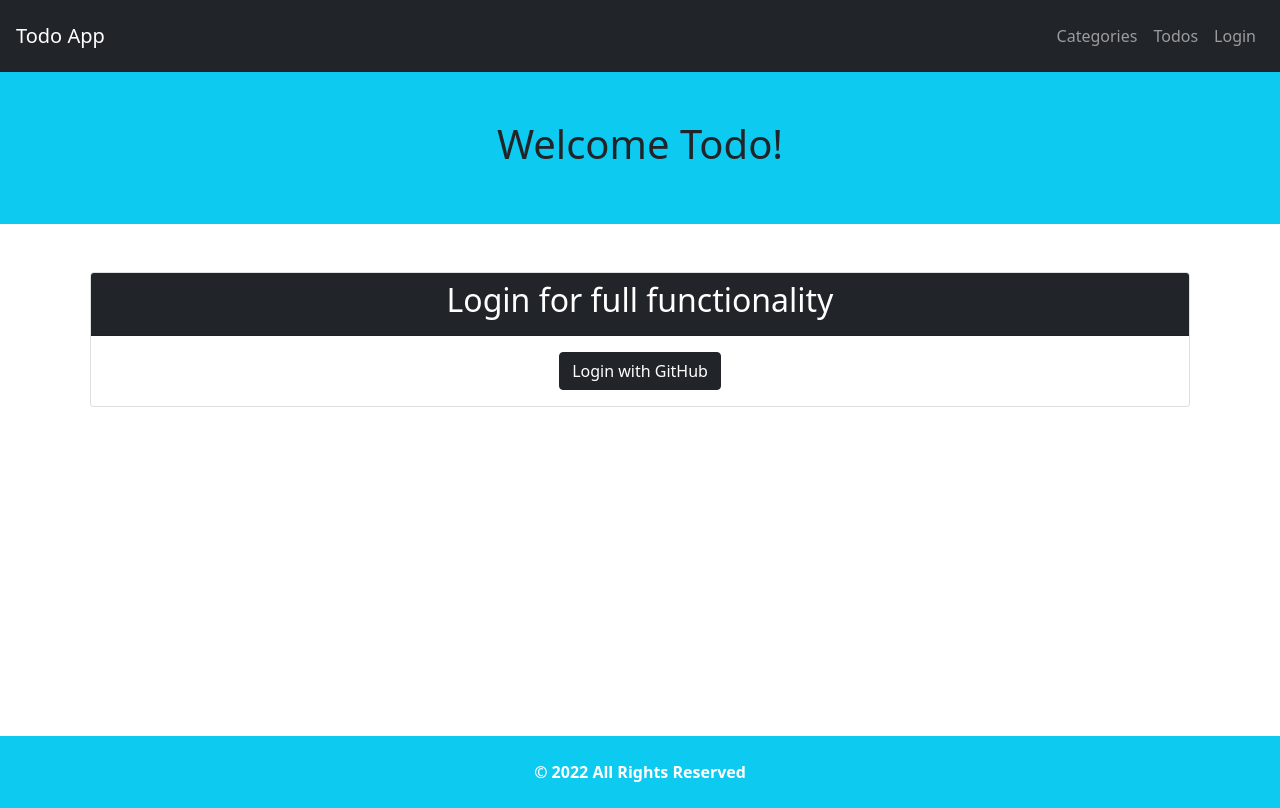
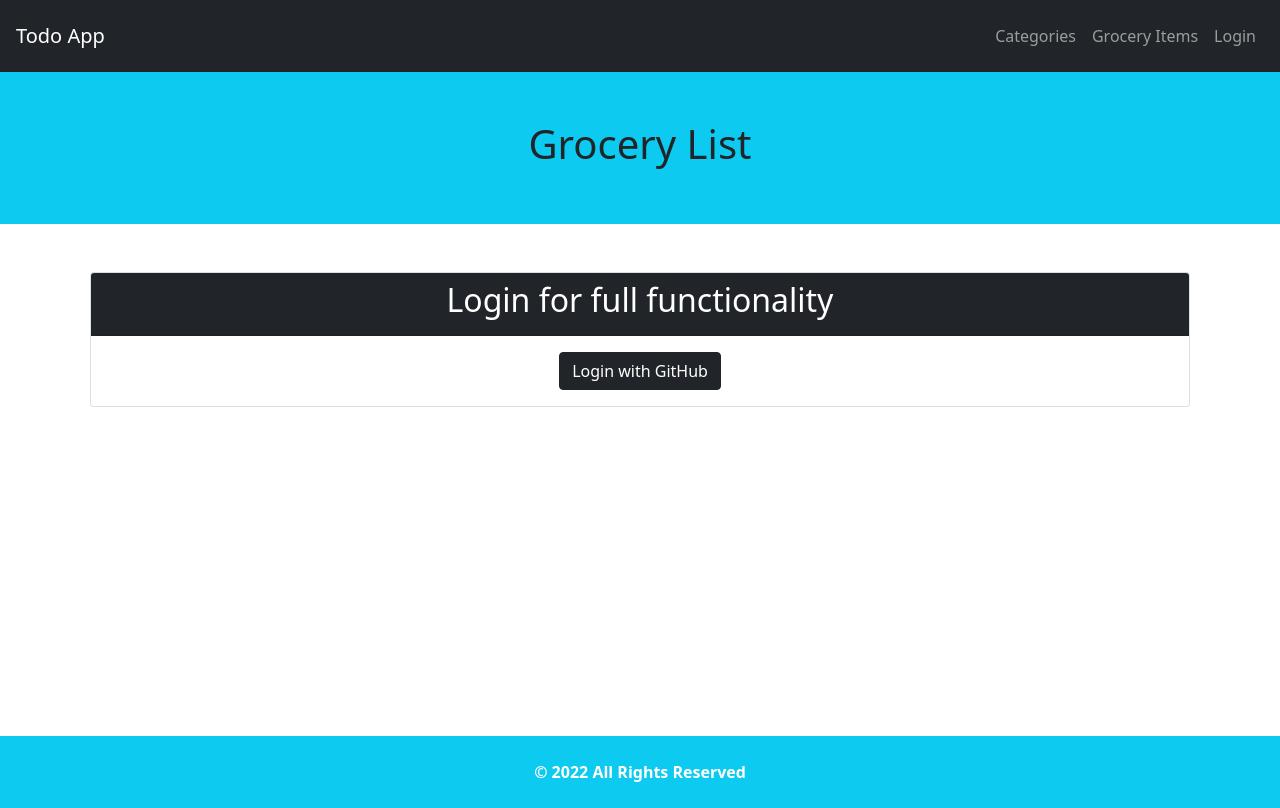
Before and after one commit to SeanAMcKinney/react_todo, a React (Create React App) app: page /login in a window 1280 px wide. Built offline with nearby package versions, Linux system fonts and the light colour scheme; no server answers.

Commit message:
Removed Todos.  Added in GoceryItems.js and fixed all paths and links

```diff
--- a/src/App.js
+++ b/src/App.js
@@ -8,11 +8,11 @@ import { BrowserRouter as Router, Routes, Route } from "react-router-dom";
 
 import Login from "./Components/Login/Login";
 import Categories from "./Components/Categories/Categories";
-import Todos from "./Components/Todos/Todos";
 import NotFound from "./Components/NotFound";
 import AuthProvider from "./contexts/AuthContext";
 import Footer from "./Components/Footer";
 import ProtectedRoute from "./Components/ProtectedRoute";
+import GroceryItmes from "./Components/GroceryItems/GroceryItmes";
 
 function App() {
   return (
@@ -25,7 +25,7 @@ function App() {
             <Route path="/" element={<ProtectedRoute><Login /></ProtectedRoute>} />
             <Route path="/login" element={<Login />} />
             <Route path="categories" element={<ProtectedRoute><Categories /></ProtectedRoute>} />
-            <Route path="todos" element={<ProtectedRoute><Todos /></ProtectedRoute>} />
+            <Route path="groceryItems" element={<ProtectedRoute><GroceryItmes /></ProtectedRoute>} />
             <Route path="*" element={<NotFound />} />
           </Routes>
           <Footer />
--- /dev/null
+++ b/src/Components/GroceryItems/GroceryItmes.js
@@ -0,0 +1,7 @@
+import React from 'react'
+
+export default function GroceryItmes() {
+  return (
+    <h1>Grocery Items</h1>
+  )
+}
--- a/src/Components/Login/Login.js
+++ b/src/Components/Login/Login.js
@@ -11,7 +11,7 @@ export default function Login() {
   return currentUser ? <Navigate to='/categories' /> :
     <div className='login'>
         <article className='bg-info mb-5 p-5 text-dark'>
-            <h1 className="text-center">Welcome Todo!</h1>
+            <h1 className="text-center">Grocery List</h1>
         </article>
         <Container>
             <Card className='m-2 border-dark- text-center'>
--- a/src/Components/Navigation.js
+++ b/src/Components/Navigation.js
@@ -17,8 +17,8 @@ export default function Navigation() {
           <Link to="/categories" className="nav-link">
             Categories
           </Link>
-          <Link to="/todos" className="nav-link">
-            Todos
+          <Link to="/groceryItems" className="nav-link">
+            Grocery Items
           </Link>
           {currentUser ? (
             <Nav.Link onClick={() => logout()}>Logout</Nav.Link>
--- a/src/Components/Todos/Todos.js
+++ /dev/null
@@ -1,7 +0,0 @@
-import React from 'react'
-
-export default function Todos() {
-  return (
-    <h1>Todos</h1>
-  )
-}
```
